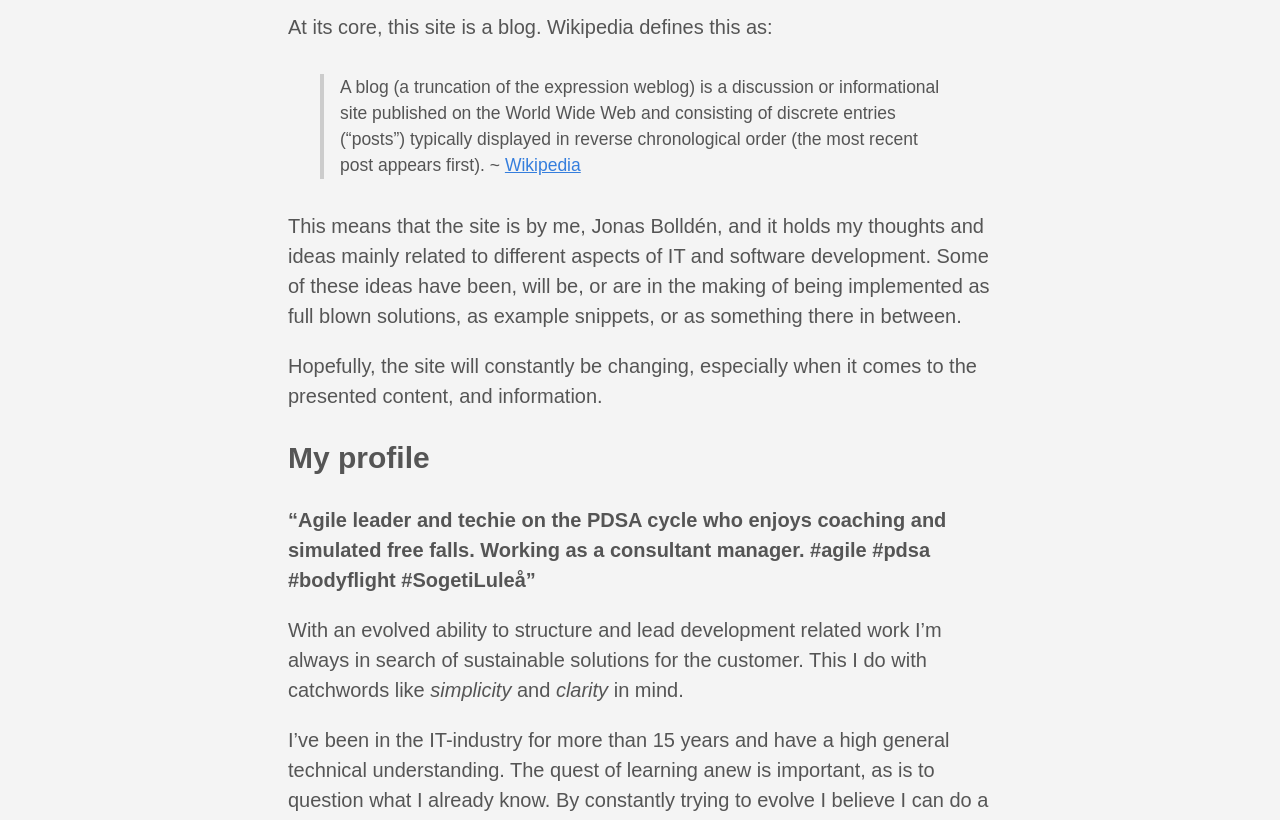
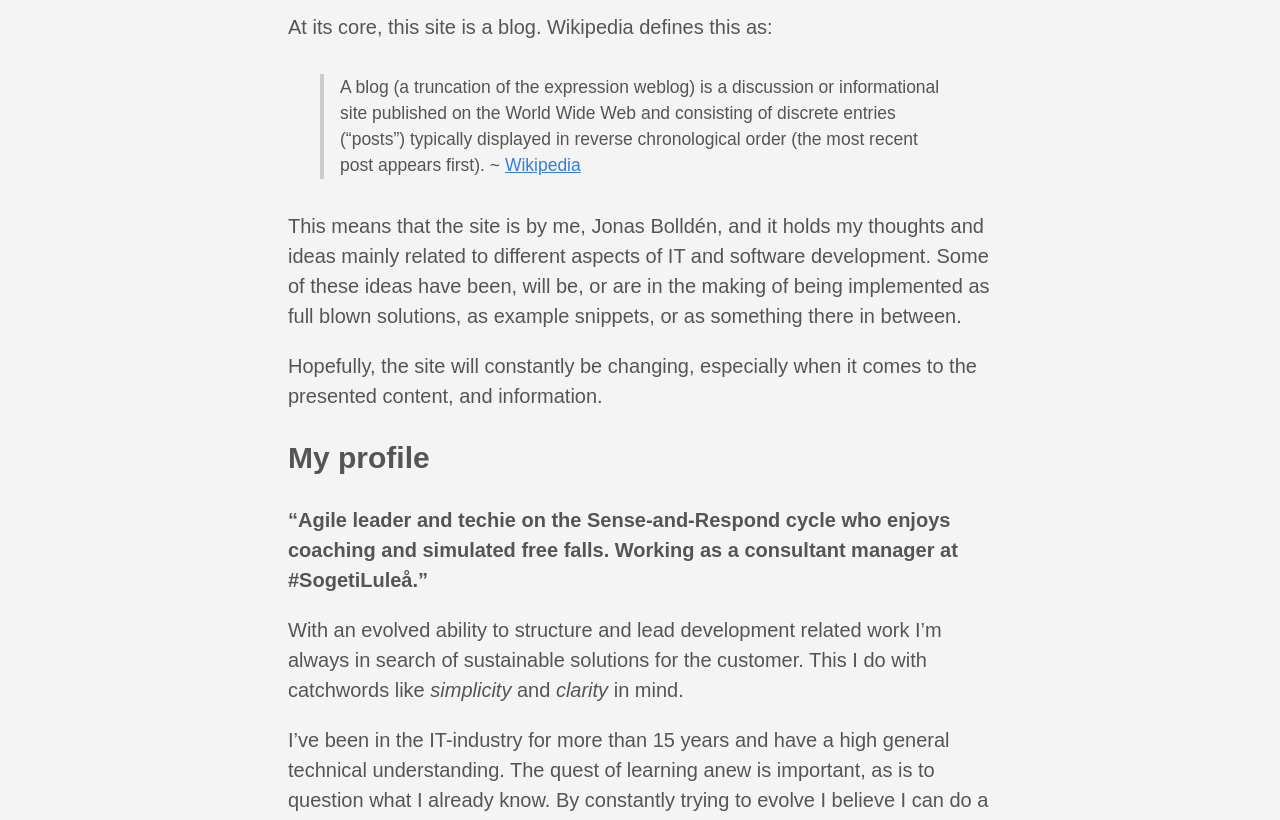
Before and after one commit to jbollden/jbollden.github.io, a plain HTML site: page about/index.html in a window 1280 px wide. Shown: the part 267-1087 px from the top of the page. Drawn offline with Linux system fonts and the light colour scheme.

Commit message:
Rebuilding site Tue Jun 18 15:51:29 CEST 2019

```diff
--- a/about/index.html
+++ b/about/index.html
@@ -45,7 +45,7 @@
 
 <meta itemprop="datePublished" content="2016-09-04T10:52:22&#43;02:00" />
 <meta itemprop="dateModified" content="2016-09-04T10:52:22&#43;02:00" />
-<meta itemprop="wordCount" content="271">
+<meta itemprop="wordCount" content="269">
 
 
 
@@ -180,7 +180,7 @@
 
 <h2 id="my-profile">My profile</h2>
 
-<p><strong>&ldquo;Agile leader and techie on the PDSA cycle who enjoys coaching and simulated free falls. Working as a consultant manager. #agile #pdsa #bodyflight #SogetiLuleå&rdquo;</strong></p>
+<p><strong>&ldquo;Agile leader and techie on the Sense-and-Respond cycle who enjoys coaching and simulated free falls. Working as a consultant manager at #SogetiLuleå.&rdquo;</strong></p>
 
 <p>With an evolved ability to structure and lead development related work I&rsquo;m always in search of sustainable solutions for the customer. This I do with catchwords like <em>simplicity</em> and <em>clarity</em> in mind.</p>
 
```
